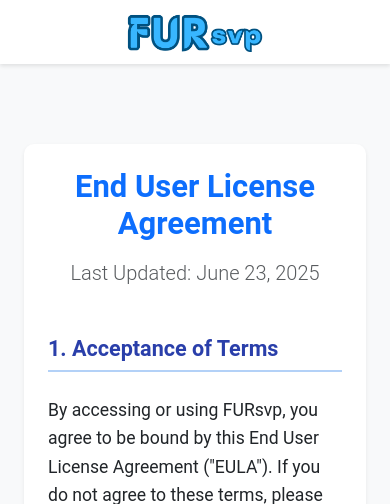
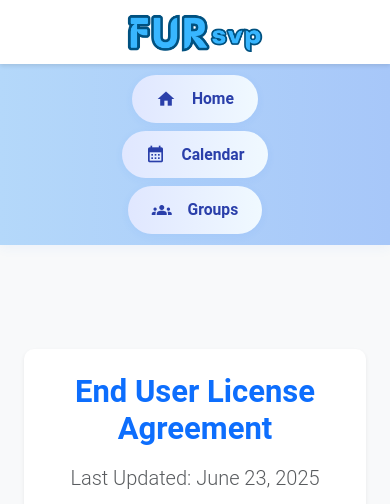
Before and after one commit to RainbowTabitha/FURsvp, a Django app: page /eula/ in a window 390 px wide; the page is wider, and only the part inside the window is pictured. Shown: the top 504 px of that part. Run offline with Django 5.2, Linux system fonts and the light colour scheme; data that the repository does not hold is empty; some libraries are stand-ins or nearby versions.

Commit message:
improved navbar

```diff
--- a/events/templates/events/base.html
+++ b/events/templates/events/base.html
@@ -1667,6 +1667,91 @@
             #no-notifications-message-item {
                 padding-left: 1rem;
                 padding-right: 1rem;
+            }
+        }
+
+        /* --- Enhanced Modern Topnav --- */
+        .modern-topnav {
+            background: linear-gradient(90deg, #b4d8fa 0%, #a7c7f9 100%);
+            box-shadow: 0 2px 12px rgba(59, 130, 246, 0.07);
+            padding: 1.1rem 0 1.1rem 0;
+            display: flex;
+            justify-content: center;
+            gap: 2.5rem;
+            border-bottom-left-radius: 1.5rem;
+            border-bottom-right-radius: 1.5rem;
+            margin-bottom: 1.5rem;
+            border: none;
+        }
+        .modern-topnav .nav-content {
+            width: 100%;
+            display: flex;
+            justify-content: center;
+        }
+        .modern-topnav .nav-menu {
+            display: flex;
+            gap: 2.2rem;
+            justify-content: center;
+            align-items: center;
+            width: 100%;
+            margin: 0;
+            padding: 0;
+        }
+        .modern-topnav .nav-link {
+            display: inline-flex;
+            align-items: center;
+            gap: 0.5em;
+            font-size: 1.13rem;
+            font-weight: 700;
+            color: #223b7b;
+            background: linear-gradient(90deg, #e0e7ff 0%, #f0f9ff 100%);
+            border: none;
+            border-radius: 2em;
+            padding: 0.7em 1.7em;
+            transition: background 0.18s, color 0.18s, box-shadow 0.18s, transform 0.12s;
+            text-decoration: none;
+            outline: none;
+            box-shadow: 0 2px 8px rgba(59, 130, 246, 0.07);
+            position: relative;
+        }
+        .modern-topnav .nav-link:hover,
+        .modern-topnav .nav-link.active {
+            background: linear-gradient(90deg, #2563eb 0%, #06b6d4 100%);
+            color: #fff;
+            box-shadow: 0 4px 18px rgba(59, 130, 246, 0.13);
+            transform: translateY(-2px) scale(1.04);
+            text-decoration: none;
+        }
+        .modern-topnav .nav-link .material-icons {
+            font-size: 1.25em;
+            vertical-align: middle;
+            margin-right: 0.4em;
+        }
+        @media (max-width: 900px) {
+            .modern-topnav .nav-menu {
+                gap: 1.1rem;
+            }
+            .modern-topnav .nav-link {
+                padding: 0.6em 1.1em;
+                font-size: 1rem;
+            }
+        }
+        @media (max-width: 600px) {
+            .modern-topnav {
+                flex-direction: column;
+                gap: 0.5rem;
+                padding: 0.7rem 0;
+                border-radius: 0;
+            }
+            .modern-topnav .nav-link {
+                width: 100%;
+                justify-content: center;
+                padding: 0.7em 0;
+                font-size: 0.98rem;
+            }
+            .modern-topnav .nav-menu {
+                width: 100%;
+                gap: 0.5rem;
             }
         }
     </style>
```
